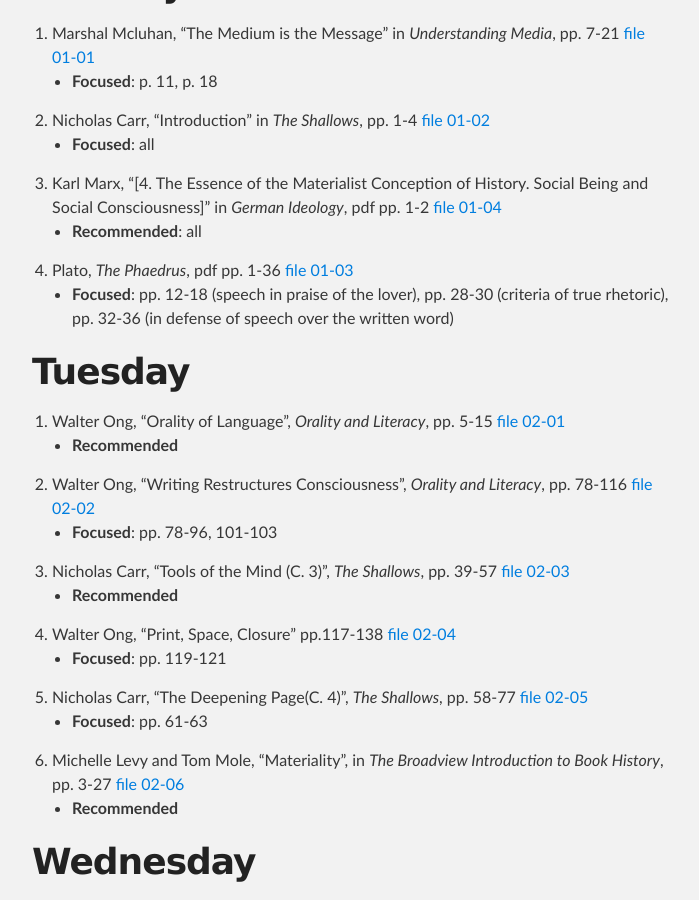
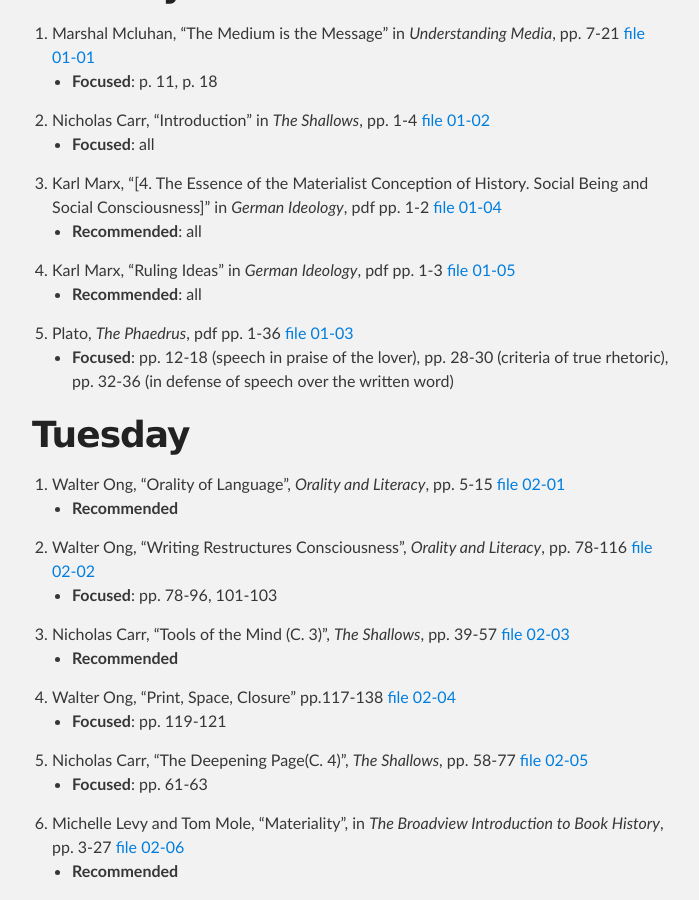
Before and after one commit to jeffreycwitt/jeffreycwitt.github.io, a Jekyll site: the page built from _posts/2018-09-17-encountering-the-text.md, in a window 1280 px wide and 900 px high, scrolled down 949 px. Shown: the whole window, without its empty margins (288-987 px from the left). Built offline with Jekyll 4.4.1, drawn with Linux system fonts in a browser that asks for light colours.

Commit message:
added another marx recommended reading

```diff
--- a/_posts/2018-09-17-encountering-the-text.md
+++ b/_posts/2018-09-17-encountering-the-text.md
@@ -25,6 +25,8 @@
   * **Focused**: all
 1. Karl Marx, "[4. The Essence of the Materialist Conception of History.
 Social Being and Social Consciousness]" in *German Ideology*, pdf pp. 1-2 [file 01-04](https://drive.google.com/open?id=1K-Zvi0APWFl2riS7IwKDff9zwEumQMU2)
+  * **Recommended**: all
+1. Karl Marx, "Ruling Ideas" in *German Ideology*, pdf pp. 1-3 [file 01-05](https://drive.google.com/open?id=1gKMu0ssKw8C7k7CK1TM9BywKsb1CMTsx)
   * **Recommended**: all
 1. Plato, *The Phaedrus*, pdf pp. 1-36 [file 01-03](https://drive.google.com/open?id=1shv7X75cF--_C5vqPN49k0TQcyqjFqgk)
   * **Focused**: pp. 12-18 (speech in praise of the lover), pp. 28-30 (criteria of true rhetoric), pp. 32-36 (in defense of speech over the written word)
```
